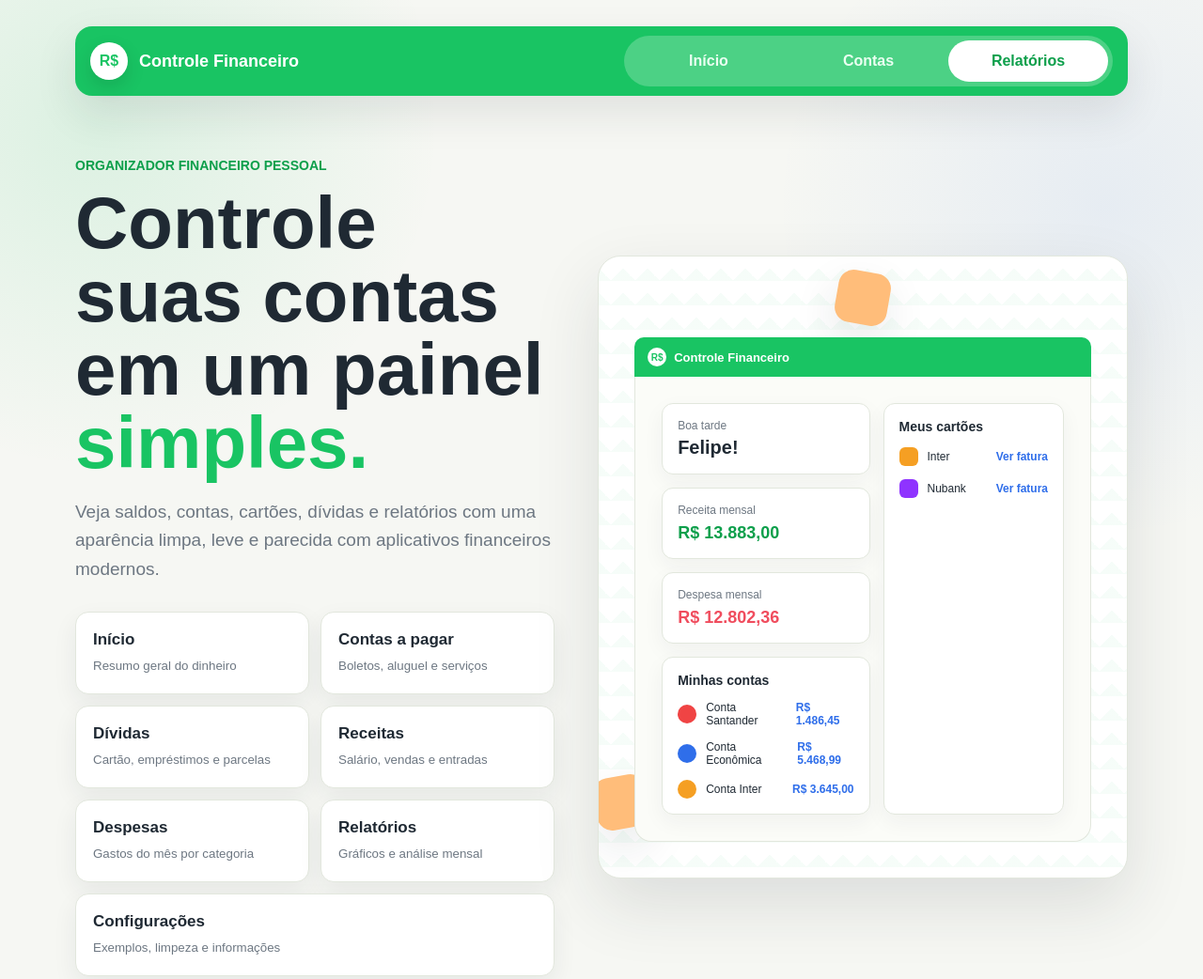
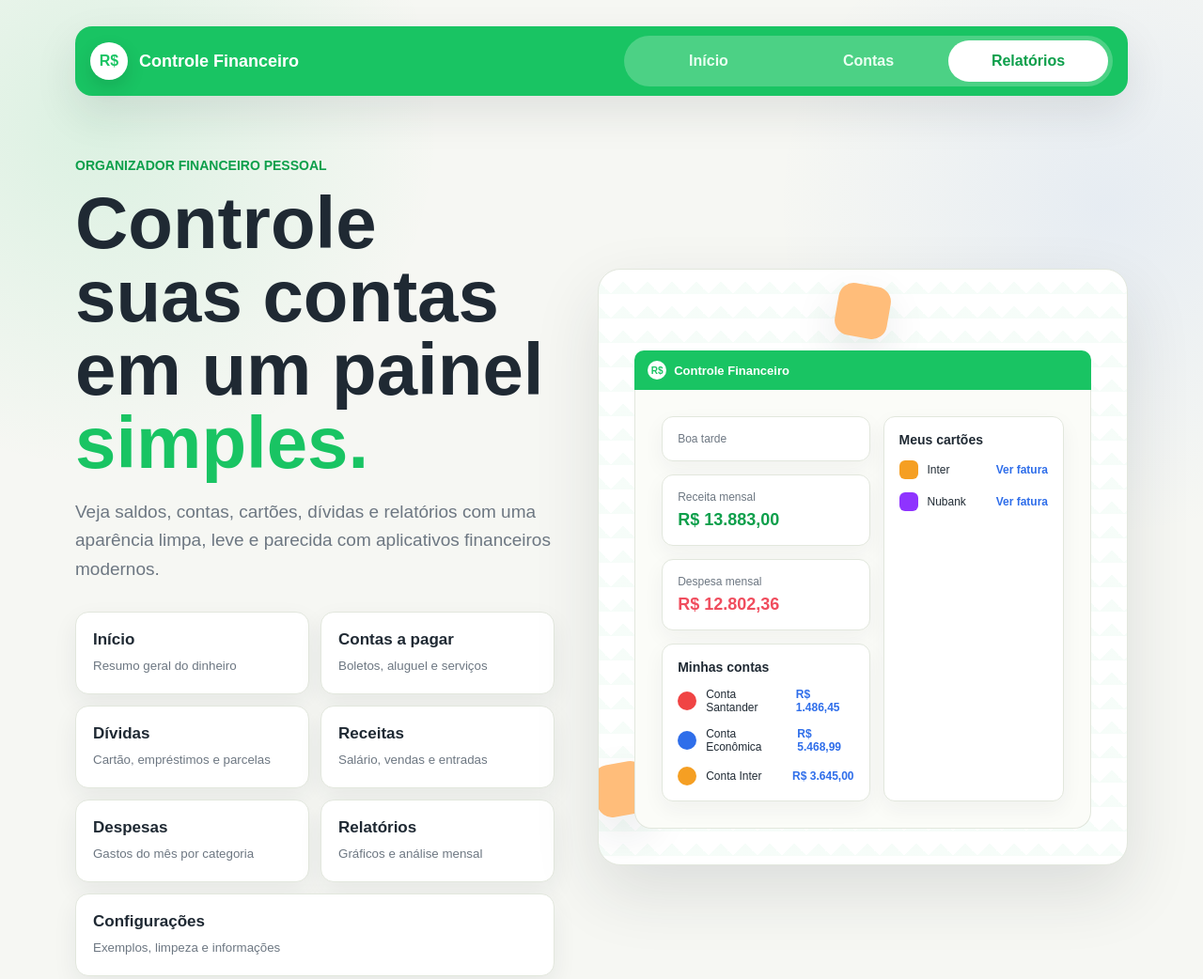
Before and after one commit to cristiano0202/controle-finaceiro, a website: page index.html in a window 1280 px wide. Shown: the whole page at 94% size. Drawn offline with Linux system fonts and the light colour scheme; no server answers.

```diff
--- a/index.html
+++ b/index.html
@@ -68,7 +68,7 @@
           <div class="preview-dashboard">
             <div class="preview-greeting">
               <span>Boa tarde</span>
-              <strong>Felipe!</strong>
+
             </div>
             <div class="preview-card income">
               <small>Receita mensal</small>
```
